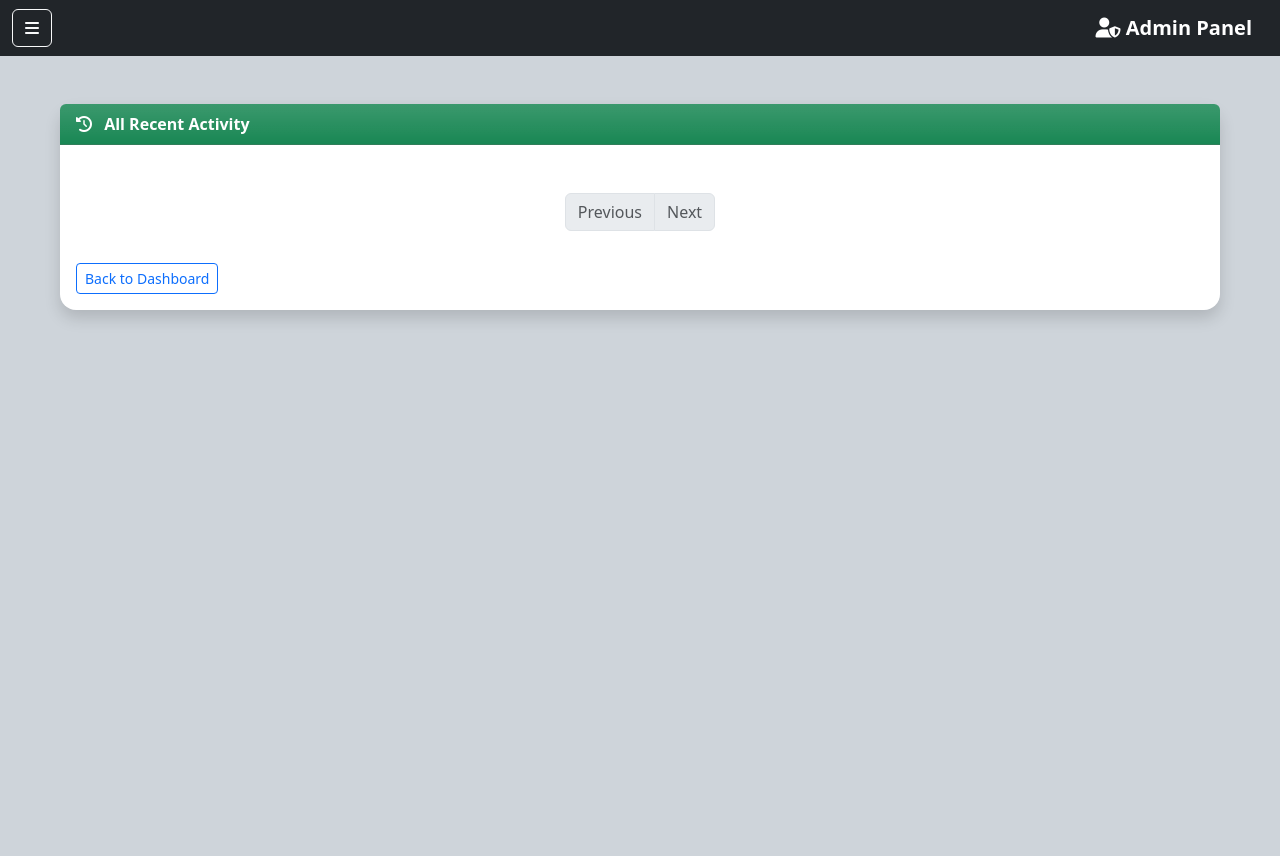
After one commit to amulbabariya07/hms-system, a Flask app: page /admin/admin/recent-activity in a window 1280 px wide. The commit adds this page. Run offline with Flask 3, Linux system fonts and the light colour scheme; data that the repository does not hold is empty.

Commit message:
[IMP] Admin recent activiy add

```diff
--- a/app/admin/routes/dashboard.py
+++ b/app/admin/routes/dashboard.py
@@ -1,6 +1,8 @@
 from flask import render_template, request, redirect, url_for, flash, session, jsonify
 from app.models import Appointment, Doctor, User
 from . import admin_bp
+from datetime import datetime
+from sqlalchemy import desc
 
 @admin_bp.route('/dashboard')
 def admin_dashboard():
@@ -10,23 +12,18 @@ def admin_dashboard():
 
     from datetime import date
 
-    # Get statistics
     today = date.today()
-    today_appointments = Appointment.query.filter(Appointment.appointment_date == today).count()
-    total_appointments = Appointment.query.count()
-    total_doctors = Doctor.query.filter_by(is_verified=True).count()
-    pending_doctors = Doctor.query.filter_by(is_verified=False).count()
-    total_patients = User.query.count()
-
     stats = {
-        'today_appointments': today_appointments,
-        'total_appointments': total_appointments,
-        'total_doctors': total_doctors,
-        'pending_doctors': pending_doctors,
-        'total_patients': total_patients
+        'today_appointments': Appointment.query.filter(Appointment.appointment_date == today).count(),
+        'total_appointments': Appointment.query.count(),
+        'total_doctors': Doctor.query.filter_by(is_verified=True).count(),
+        'pending_doctors': Doctor.query.filter_by(is_verified=False).count(),
+        'total_patients': User.query.count()
     }
 
-    return render_template('admin/dashboard.html', stats=stats)
+    recent_activity = get_recent_activity(limit=5)
+
+    return render_template('admin/dashboard.html', stats=stats, recent_activity=recent_activity)
 
 @admin_bp.route('/configuration')
 def admin_configuration():
@@ -34,3 +31,109 @@ def admin_configuration():
         flash('Please login to access configuration.', 'warning')
         return redirect(url_for('admin.admin_login'))
     return render_template('admin/configuration.html')
+
+from flask import request, render_template
+from math import ceil
+
+from math import ceil
+from flask import request, render_template
+from . import admin_bp
+from app.models import Appointment, User, Doctor
+from sqlalchemy import desc
+
+@admin_bp.route('/admin/recent-activity')
+def recent_activity():
+    page = request.args.get('page', 1, type=int)
+    per_page = 15
+
+    # Fetch all recent activities
+    activities = []
+
+    # Appointments
+    appointments = Appointment.query.order_by(desc(Appointment.created_at)).all()
+    for appt in appointments:
+        activities.append({
+            "type": "appointment",
+            "patient_name": appt.patient_name,
+            "doctor_name": appt.doctor.full_name,
+            "department": appt.doctor.specialization.name if appt.doctor.specialization else "",
+            "status": appt.get_display_status(),
+            "time": appt.created_at
+        })
+
+    # Patients
+    patients = User.query.order_by(desc(User.created_at)).all()
+    for p in patients:
+        activities.append({
+            "type": "patient",
+            "name": p.full_name,
+            "time": p.created_at
+        })
+
+    # Doctors
+    doctors = Doctor.query.order_by(desc(Doctor.created_at)).all()
+    for d in doctors:
+        activities.append({
+            "type": "doctor",
+            "name": d.full_name,
+            "department": d.specialization.name if d.specialization else "",
+            "time": d.created_at
+        })
+
+    # Sort by time descending
+    activities.sort(key=lambda x: x["time"], reverse=True)
+
+    # Pagination
+    total = len(activities)
+    start = (page - 1) * per_page
+    end = start + per_page
+    paginated_activities = activities[start:end]
+    total_pages = ceil(total / per_page)
+
+    return render_template(
+        "admin/recent_activity.html",
+        recent_activity=paginated_activities,
+        page=page,
+        total_pages=total_pages
+    )
+
+
+def get_recent_activity(limit=5):
+    recent_activity = []
+
+    # New appointments
+    appointments = Appointment.query.order_by(desc(Appointment.created_at)).limit(limit).all()
+    for appt in appointments:
+        recent_activity.append({
+            'type': 'appointment',
+            'patient_name': appt.patient_name,
+            'doctor_name': appt.doctor.full_name,
+            'department': appt.doctor.specialization.name if appt.doctor.specialization else "",
+            'status': appt.get_display_status(),
+            'time': appt.created_at
+        })
+
+    # New patients
+    patients = User.query.order_by(desc(User.created_at)).limit(limit).all()
+    for p in patients:
+        recent_activity.append({
+            'type': 'patient',
+            'name': p.full_name,
+            'time': p.created_at
+        })
+
+    # New doctors
+    doctors = Doctor.query.order_by(desc(Doctor.created_at)).limit(limit).all()
+    for d in doctors:
+        recent_activity.append({
+            'type': 'doctor',
+            'name': d.full_name,
+            'department': d.specialization.name if d.specialization else "",
+            'time': d.created_at
+        })
+
+    # Sort all events by time descending
+    recent_activity.sort(key=lambda x: x['time'], reverse=True)
+
+    # Limit the number of records
+    return recent_activity[:limit]
--- /dev/null
+++ b/app/admin/routes/templates/admin/recent_activity.html
@@ -0,0 +1,125 @@
+{% extends "admin/base_admin.html" %}
+
+{% block title %}Recent Activity - Admin Panel{% endblock %}
+{% block page_title %}Recent Activity{% endblock %}
+
+{% block content %}
+<div class="min-vh-100 p-5 bg-dark-subtle">
+  <div class="container-fluid">
+
+    <div class="card shadow border-0 rounded-4">
+      <div class="card-header bg-success bg-gradient text-white fw-bold rounded-top">
+        <i class="fas fa-history me-2"></i> All Recent Activity
+      </div>
+      <div class="card-body">
+        <div class="timeline">
+
+          {% for activity in recent_activity %}
+          <div class="timeline-item mb-4 d-flex">
+            <div class="timeline-marker flex-shrink-0">
+              <div class="timeline-dot bg-success rounded-circle"></div>
+            </div>
+            <div class="timeline-content flex-grow-1 ms-3">
+              <div class="d-flex justify-content-between align-items-start">
+                <small class="text-muted">{{ activity.time.strftime('%d %b %Y %I:%M %p') }}</small>
+                {% if activity.type == 'appointment' %}
+                <span class="badge
+                  {% if activity.status == 'Confirmed' %}bg-success
+                  {% elif activity.status == 'Pending' %}bg-warning
+                  {% else %}bg-secondary{% endif %}">
+                  {{ activity.status }}
+                </span>
+                {% endif %}
+              </div>
+              <h6 class="mt-1 mb-1">
+                {% if activity.type == 'appointment' %}
+                  <i class="fas fa-calendar-check me-1 text-primary"></i>
+                  Appointment: {{ activity.patient_name }} with Dr. {{ activity.doctor_name }} - {{ activity.department }}
+                {% elif activity.type == 'patient' %}
+                  <i class="fas fa-user-plus me-1 text-info"></i>
+                  New Patient: {{ activity.name }} registered
+                {% elif activity.type == 'doctor' %}
+                  <i class="fas fa-user-md me-1 text-success"></i>
+                  New Doctor: Dr. {{ activity.name }} joined - {{ activity.department }}
+                {% endif %}
+              </h6>
+            </div>
+          </div>
+          {% endfor %}
+
+        </div>
+
+        <!-- Pagination -->
+        <nav aria-label="Activity pagination">
+          <ul class="pagination justify-content-center mt-3">
+            <li class="page-item {% if page <= 1 %}disabled{% endif %}">
+              <a class="page-link" href="{{ url_for('admin.recent_activity', page=page-1) }}">Previous</a>
+            </li>
+
+            {% for p in range(1, total_pages + 1) %}
+            <li class="page-item {% if page == p %}active{% endif %}">
+              <a class="page-link" href="{{ url_for('admin.recent_activity', page=p) }}">{{ p }}</a>
+            </li>
+            {% endfor %}
+
+            <li class="page-item {% if page >= total_pages %}disabled{% endif %}">
+              <a class="page-link" href="{{ url_for('admin.recent_activity', page=page+1) }}">Next</a>
+            </li>
+          </ul>
+        </nav>
+
+        <a href="{{ url_for('admin.admin_dashboard') }}" class="btn btn-sm btn-outline-primary mt-3">Back to Dashboard</a>
+      </div>
+    </div>
+  </div>
+</div>
+
+<style>
+/* Timeline Styles */
+.timeline {
+    position: relative;
+    margin: 2rem 0;
+}
+
+.timeline::before {
+    content: '';
+    position: absolute;
+    top: 0;
+    bottom: 0;
+    left: 1.5rem;
+    width: 2px;
+    background: #dee2e6;
+    z-index: 1;
+}
+
+.timeline-item {
+    position: relative;
+    z-index: 2;
+}
+
+.timeline-marker {
+    width: 3rem;
+    display: flex;
+    justify-content: center;
+    align-items: flex-start;
+}
+
+.timeline-dot {
+    width: 1rem;
+    height: 1rem;
+    border: 3px solid white;
+    box-shadow: 0 0 0 3px #198754;
+    z-index: 3;
+}
+
+.timeline-content {
+    padding-bottom: 1.5rem;
+    border-bottom: 1px solid #f0f0f0;
+}
+
+.timeline-item:last-child .timeline-content {
+    border-bottom: none;
+    padding-bottom: 0;
+}
+</style>
+{% endblock %}
```
Also changed, not shown: app/admin/routes/templates/admin/dashboard.html (+23 -35 lines).
